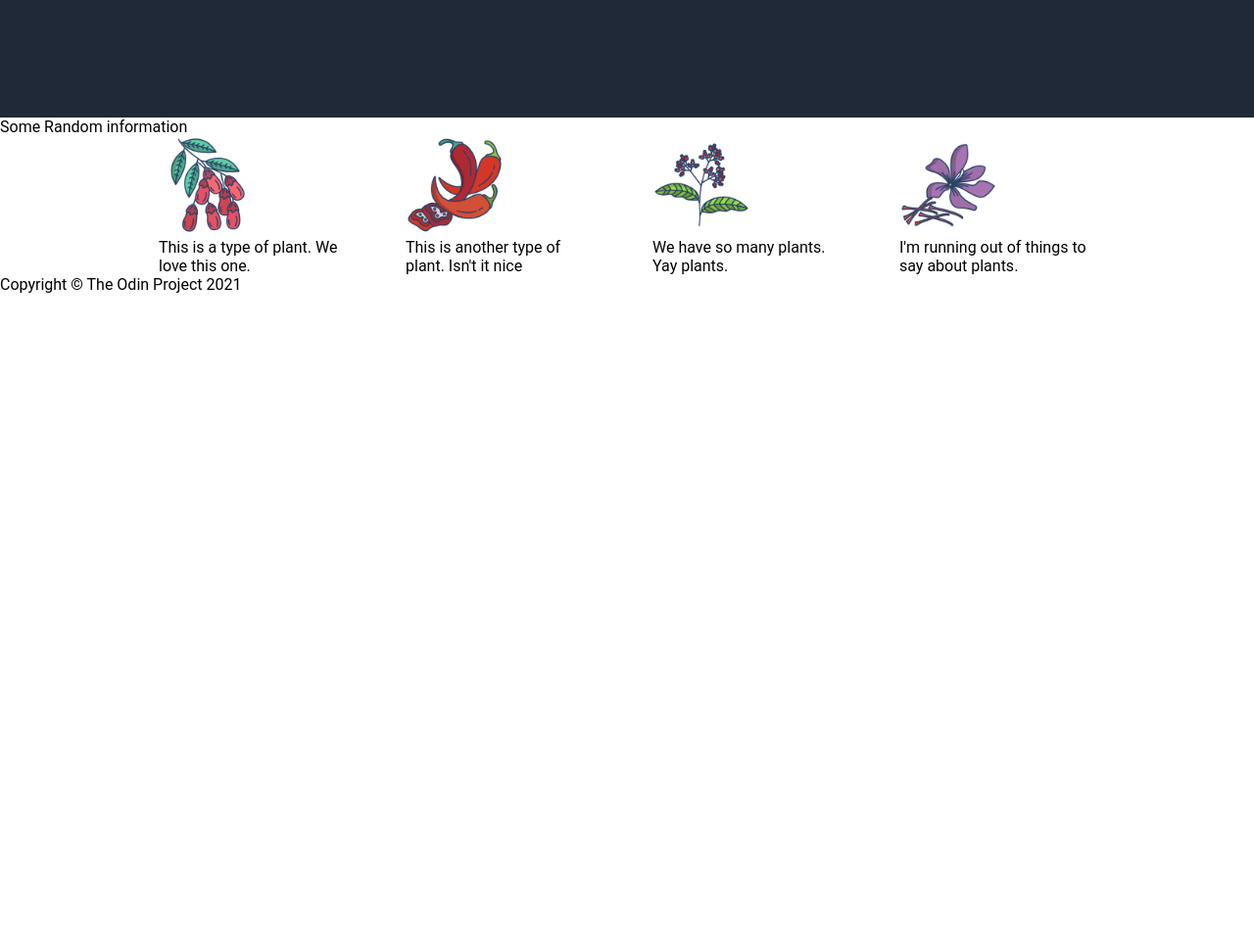
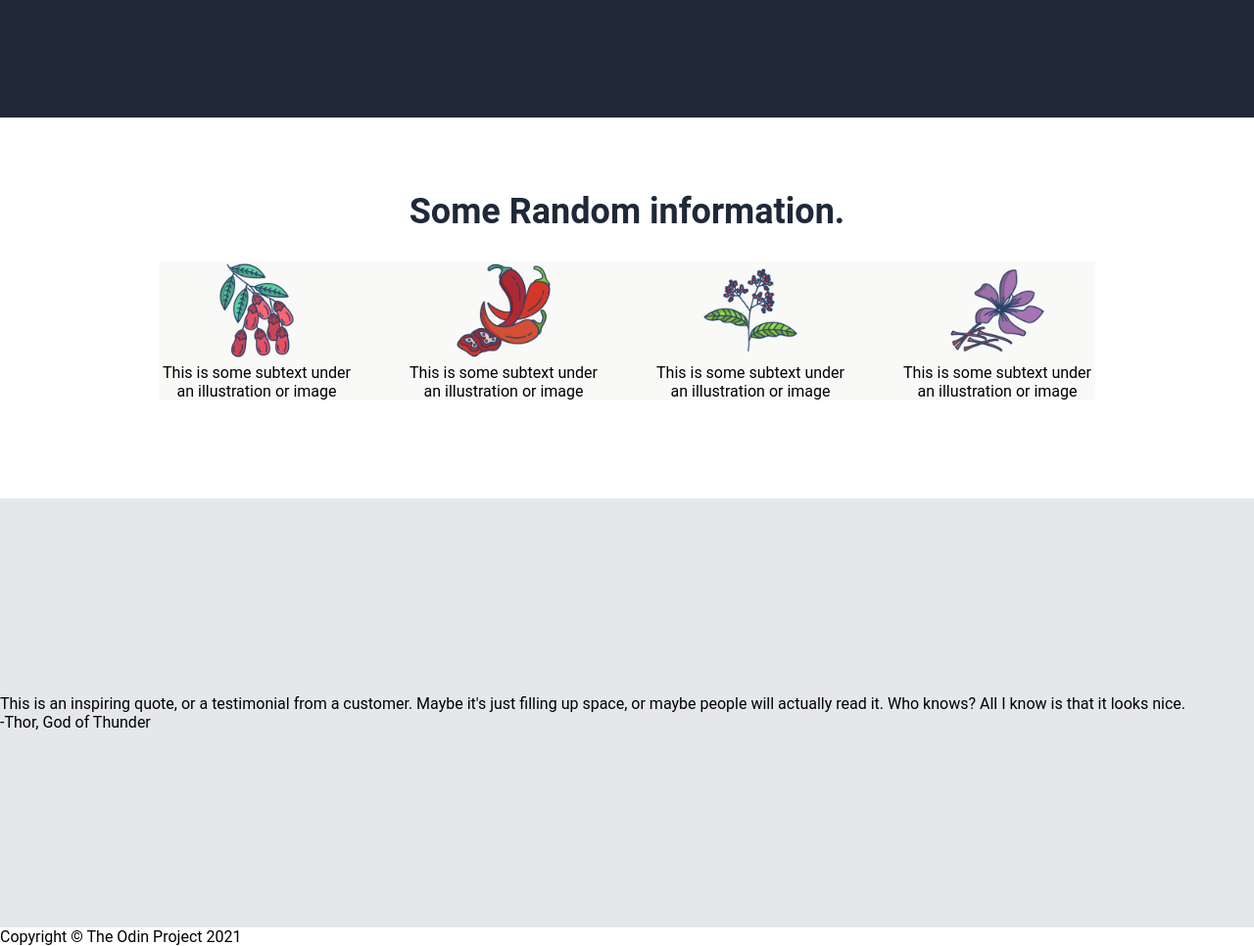
Before and after one commit to sugipo/Landing-Page, a plain HTML site: page index.html in a window 1280 px wide. Shown: the part 531-1497 px from the top of the page at 98% size. Before the commit the page ends 831 px from the top, so only its background shows below. Drawn offline with Linux system fonts and the light colour scheme.

Commit message:
started working on quote section

```diff
--- a/index.html
+++ b/index.html
@@ -35,30 +35,37 @@
 </div>
 <div class="UnderHeader2">
 
-    <div class="BOLDTEXT2">Some Random information</div>
+    <div class="BOLDTEXT2">Some Random information.</div>
 
     <div class="container">
         <div class="info">
           <img class="placeholder2" src="./images/barberry.png" alt="barberry">
-          <div class="text">This is a type of plant. We love this one.</div>
+          <div class="text">This is some subtext under an illustration or image</div>
         </div>
         <div class="info">
           <img class="placeholder2" src="./images/chilli.png" alt="chili">
-          <div class="text">This is another type of plant. Isn't it nice</div>
+          <div class="text">This is some subtext under an illustration or image</div>
         </div>
         <div class="info">
           <img class="placeholder2" src="./images/pepper.png" alt="pepper">
-          <div class="text">We have so many plants. Yay plants.</div>
+          <div class="text">This is some subtext under an illustration or image</div>
         </div>
         <div class="info">
           <img class="placeholder2" src="./images/saffron.png" alt="saffron">
-          <div class="text">I'm running out of things to say about plants.</div>
+          <div class="text">This is some subtext under an illustration or image</div>
         </div>
 
 
 
 </div>
+</div>
 
+<div class="QuoteSection">
+    <div class="Quote">This is an inspiring quote, or a testimonial from a customer. Maybe it's just filling up space, or maybe people will actually read it. Who knows? All I know is that it looks nice.</div>
+    <div class="Quote_Author">-Thor, God of Thunder</div>
+
+
+</div>
 
 
 
--- a/stylesheet.css
+++ b/stylesheet.css
@@ -86,9 +86,35 @@ body {
     display: flex;
     justify-content: center;
     gap: 52px;
+    background-color: #f9faf8;
+    text-align: center;
 }
 
 .placeholder2{
     width: 100px;
     height: 100px;
 }
+
+.BOLDTEXT2{
+    font-size: 36px;
+    font-weight: bolder;
+    color: #1f2937;
+
+}
+
+.UnderHeader2{
+    display: flex;
+    flex-direction: column;
+    justify-content: center;
+    align-items: center;
+    padding-bottom: 100px;
+    gap: 30px;
+    padding-top: 75px;
+
+}
+
+.QuoteSection{
+    background: #e5e7eb;
+    padding-top: 200px;
+    padding-bottom: 200px;
+}
```
